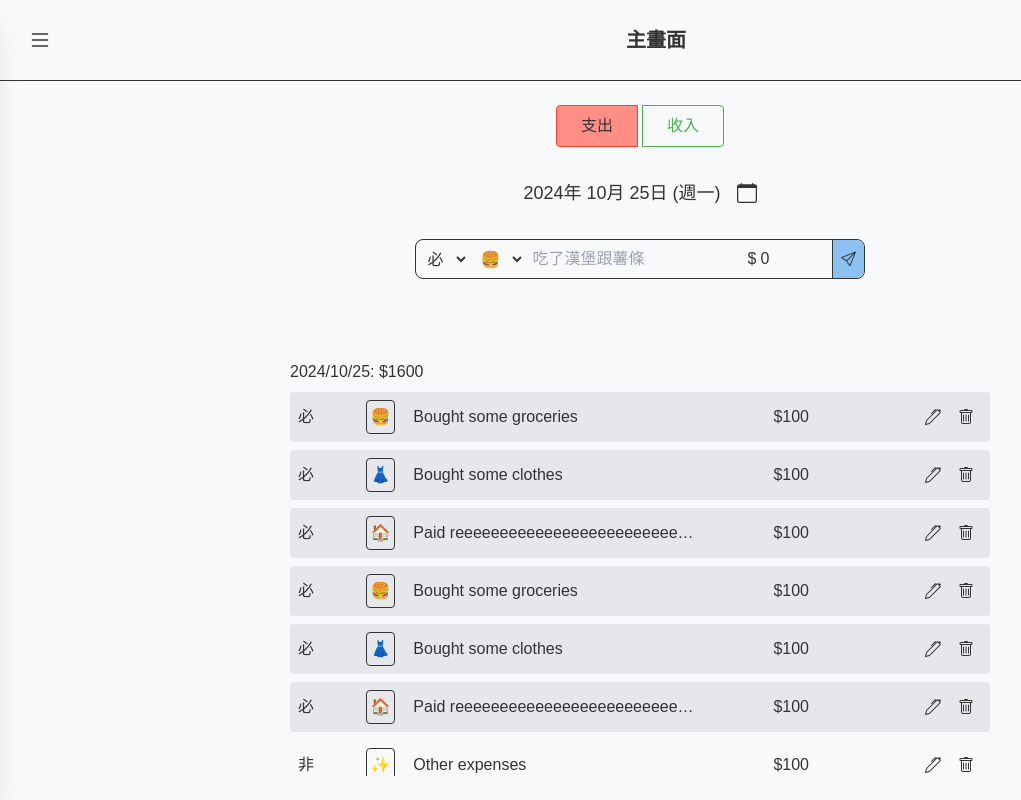
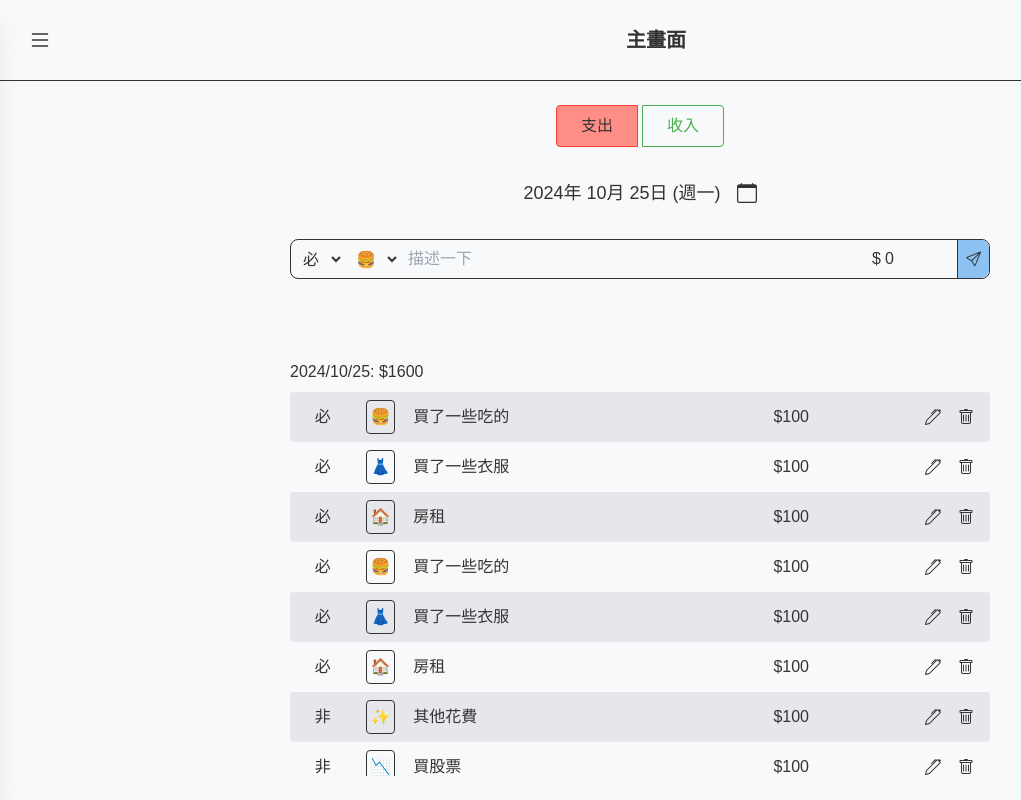
Before and after one commit to KW-Yeh/SpendingTracker, a Next.js app in the folder my-app/: page / in a window 1280 px wide. Shown: the whole page, without its empty margins (0-1021 px from the left). Built offline with nearby package versions, Linux system fonts and the light colour scheme.

Commit message:
Adjust UI

```diff
--- a/my-app/src/composites/EditorBlock.tsx
+++ b/my-app/src/composites/EditorBlock.tsx
@@ -40,10 +40,9 @@ export const EditorBlock = (props: Props) => {
         description,
         amount,
       };
-      console.log('Add new spending:', newSpending);
+      alert('Add new spending: ' + JSON.stringify(newSpending));
       setTimeout(() => {
         setLoading(false);
-        console.log('complete');
       }, 1000);
     },
     [props.type, props.date],
@@ -52,7 +51,7 @@ export const EditorBlock = (props: Props) => {
   return (
     <form
       onSubmit={handleOnSubmit}
-      className="flex h-10 w-fit items-center divide-x divide-text rounded-lg border border-solid border-text"
+      className="max-w-175 flex h-10 w-full items-center divide-x divide-text rounded-lg border border-solid border-text"
     >
       <div className="flex h-full flex-1 items-center text-xs sm:text-sm lg:text-base">
         <select
@@ -72,12 +71,14 @@ export const EditorBlock = (props: Props) => {
             </option>
           ))}
         </select>
-        <input
-          type="text"
-          name="description"
-          className="h-full w-20 bg-transparent p-2 pr-0 focus:outline-0 sm:w-auto sm:flex-1"
-          placeholder="吃了漢堡跟薯條"
-        />
+        <div className="flex-1">
+          <input
+            type="text"
+            name="description"
+            className="h-full w-full bg-transparent p-2 pr-0 focus:outline-0"
+            placeholder="描述一下"
+          />
+        </div>
         <div className="flex h-full items-center gap-1 p-2">
           <span>$</span>
           <input
@@ -91,7 +92,7 @@ export const EditorBlock = (props: Props) => {
       <button
         type="submit"
         disabled={loading}
-        className="flex h-full w-8 items-center justify-center rounded-r-lg hover:bg-primary-300 p-2 transition-colors bg-primary-100"
+        className="flex h-full w-8 shrink-0 items-center justify-center rounded-r-lg bg-primary-100 p-2 transition-colors hover:bg-primary-300"
       >
         <SendIcon className="w-full" />
       </button>
--- a/my-app/src/composites/Header.tsx
+++ b/my-app/src/composites/Header.tsx
@@ -1,12 +1,12 @@
-import { MenuButton } from "@/composites/MenuButton";
-import { RouteTitle } from "@/components/RouteTitle";
+import { MenuButton } from '@/composites/MenuButton';
+import { RouteTitle } from '@/components/RouteTitle';
 
 export const Header = () => {
   return (
-    <div className="sticky w-full left-0 top-0 z-40 p-6 border-b border-solid border-text">
+    <div className="sticky left-0 top-0 z-40 w-full border-b border-solid border-text p-4 sm:p-6">
       <div className="flex items-center">
         <MenuButton />
-        <div className="flex-1 flex justify-center">
+        <div className="flex flex-1 justify-center">
           <RouteTitle />
         </div>
       </div>
--- a/my-app/src/composites/SpendingInfoSection.tsx
+++ b/my-app/src/composites/SpendingInfoSection.tsx
@@ -5,7 +5,7 @@ import { Modal } from '@/components/Modal';
 import { EditorBlock } from '@/composites/EditorBlock';
 import { SpendingList } from '@/composites/SpendingList';
 import { SpendingType } from '@/utils/constants';
-import { ChangeEvent, useRef, useState } from 'react';
+import { ChangeEvent, startTransition, useRef, useState } from 'react';
 
 export const SpendingInfoSection = () => {
   const modalRef = useRef<ModalRef>(null);
@@ -16,7 +16,9 @@ export const SpendingInfoSection = () => {
 
   const handleOnChangeDate = (event: ChangeEvent) => {
     const date = new Date((event.target as HTMLInputElement).value);
-    setSelectedDate(date);
+    startTransition(() => {
+      setSelectedDate(date);
+    });
   };
 
   return (
@@ -37,17 +39,22 @@ const Switch = ({
   type: SpendingType;
   onChange: (type: SpendingType) => void;
 }) => {
+  const handleOnClick = (type: SpendingType) => {
+    startTransition(() => {
+      onChange(type);
+    });
+  };
   return (
     <div className="flex items-center gap-1">
       <button
         className={`rounded-l border border-solid border-red-500 px-6 py-2 text-center transition-colors ${type === SpendingType.Outcome ? 'bg-red-300' : 'text-red-500 hover:bg-red-300'}`}
-        onClick={() => onChange(SpendingType.Outcome)}
+        onClick={() => handleOnClick(SpendingType.Outcome)}
       >
         支出
       </button>
       <button
         className={`rounded-r border border-solid border-green-500 px-6 py-2 text-center transition-colors ${type === SpendingType.Income ? 'bg-green-300' : 'text-green-500 hover:bg-green-300'}`}
-        onClick={() => onChange(SpendingType.Income)}
+        onClick={() => handleOnClick(SpendingType.Income)}
       >
         收入
       </button>
--- a/my-app/src/composites/SpendingList.tsx
+++ b/my-app/src/composites/SpendingList.tsx
@@ -14,7 +14,7 @@ const TEST_DATA: SpendingRecord[] = [
     type: SpendingType.Outcome,
     necessity: Necessity.Need,
     category: '🍔',
-    description: 'Bought some groceries',
+    description: '買了一些吃的',
     amount: 100,
     date: new Date().toUTCString(),
   },
@@ -23,7 +23,7 @@ const TEST_DATA: SpendingRecord[] = [
     type: SpendingType.Outcome,
     necessity: Necessity.Need,
     category: '👗',
-    description: 'Bought some clothes',
+    description: '買了一些衣服',
     amount: 100,
     date: new Date().toUTCString(),
   },
@@ -32,7 +32,7 @@ const TEST_DATA: SpendingRecord[] = [
     type: SpendingType.Income,
     necessity: Necessity.Need,
     category: '📈',
-    description: 'Received salary',
+    description: '賣股票',
     amount: 100,
     date: new Date().toUTCString(),
   },
@@ -41,7 +41,7 @@ const TEST_DATA: SpendingRecord[] = [
     type: SpendingType.Income,
     necessity: Necessity.Need,
     category: '🎁',
-    description: 'Received bonus',
+    description: '路上撿到錢',
     amount: 100,
     date: new Date().toUTCString(),
   },
@@ -50,7 +50,7 @@ const TEST_DATA: SpendingRecord[] = [
     type: SpendingType.Outcome,
     necessity: Necessity.NotNeed,
     category: '🎲',
-    description: 'Bought some games',
+    description: '買遊戲',
     amount: 100,
     date: new Date().toUTCString(),
   },
@@ -59,7 +59,7 @@ const TEST_DATA: SpendingRecord[] = [
     type: SpendingType.Outcome,
     necessity: Necessity.NotNeed,
     category: '📚',
-    description: 'Bought some books',
+    description: '買書',
     amount: 100,
     date: new Date().toUTCString(),
   },
@@ -68,7 +68,7 @@ const TEST_DATA: SpendingRecord[] = [
     type: SpendingType.Outcome,
     necessity: Necessity.NotNeed,
     category: '💊',
-    description: 'Bought some medicine',
+    description: '看醫生',
     amount: 100,
     date: new Date().toUTCString(),
   },
@@ -77,7 +77,7 @@ const TEST_DATA: SpendingRecord[] = [
     type: SpendingType.Outcome,
     necessity: Necessity.NotNeed,
     category: '📉',
-    description: 'Invested in stock',
+    description: '買股票',
     amount: 100,
     date: new Date().toUTCString(),
   },
@@ -86,7 +86,7 @@ const TEST_DATA: SpendingRecord[] = [
     type: SpendingType.Outcome,
     necessity: Necessity.NotNeed,
     category: '✨',
-    description: 'Other expenses',
+    description: '其他花費',
     amount: 100,
     date: new Date().toUTCString(),
   },
@@ -95,7 +95,7 @@ const TEST_DATA: SpendingRecord[] = [
     type: SpendingType.Outcome,
     necessity: Necessity.Need,
     category: '🏠',
-    description: 'Paid reeeeeeeeeeeeeeeeeeeeeeeeeeeeeeeeeeeeent',
+    description: '房租',
     amount: 100,
     date: new Date().toUTCString(),
   },
@@ -123,35 +123,61 @@ export const SpendingList = (props: Props) => {
   );
 
   return (
-    <div className="flex w-full max-w-[700px] flex-1 flex-col justify-end gap-2 text-xs sm:text-sm lg:text-base">
+    <div className="max-w-175 flex w-full flex-1 flex-col justify-end gap-2 text-xs sm:text-sm lg:text-base">
       <h3 className="">{`${year}/${month}/${day}: $${totalAmount}`}</h3>
-      <div className="scrollbar flex h-96 w-full flex-col gap-2 overflow-y-auto overflow-x-hidden">
+      <div className="scrollbar flex h-96 w-full flex-col overflow-y-auto overflow-x-hidden">
         {filteredData.map((spending, index) => (
-          <div
+          <Item
             key={`${spending.id}-${index.toString()}`}
-            className={`grid grid-cols-12 items-center gap-2 rounded p-2 ${spending.necessity === Necessity.Need ? 'bg-gray-200' : ''}`}
-          >
-            <div className="col-span-1">{spending.necessity}</div>
+            spending={spending}
+          />
+        ))}
+      </div>
+    </div>
+  );
+};
+
+const Item = ({ spending }: { spending: SpendingRecord }) => {
+  const handleEdit = () => {
+    alert(
+      `Edit ${spending.id}: ${spending.type} $${spending.amount} ${spending.description}`,
+    );
+  };
+
+  const handleDelete = () => {
+    alert(
+      `Delete ${spending.id}: ${spending.type} $${spending.amount} ${spending.description}`,
+    );
+  };
+  return (
+    <div className="grid grid-cols-12 items-center gap-2 rounded p-2 odd:bg-gray-200">
+      <div className="col-span-1 text-center">{spending.necessity}</div>
       <div className="col-span-1 flex items-center justify-center">
         <div className="rounded border border-solid border-text p-1">
           {spending.category}
         </div>
       </div>
-            <div className="col-span-5 overflow-hidden text-ellipsis whitespace-nowrap">
+      <div
+        title={spending.description}
+        className="col-span-5 overflow-hidden text-ellipsis whitespace-nowrap"
+      >
         {spending.description}
       </div>
       <div className="col-span-2 text-end">${spending.amount}</div>
       <div className="col-span-3 flex items-center justify-end gap-px">
-              <button className="group rounded p-2 transition-colors hover:bg-primary-300">
+        <button
+          onClick={handleEdit}
+          className="group rounded p-2 transition-colors hover:bg-primary-300"
+        >
           <EditIcon className="size-4 transition-colors group-hover:text-background" />
         </button>
-              <button className="group rounded p-2 transition-colors hover:bg-red-300">
+        <button
+          onClick={handleDelete}
+          className="group rounded p-2 transition-colors hover:bg-red-300"
+        >
           <DeleteIcon className="size-4 transition-colors group-hover:text-background" />
         </button>
       </div>
     </div>
-        ))}
-      </div>
-    </div>
   );
 };
--- a/my-app/tailwind.config.ts
+++ b/my-app/tailwind.config.ts
@@ -28,6 +28,9 @@ export default {
         "yellow-300": "var(--secondary-yellow-300)",
         "yellow-500": "var(--secondary-yellow-500)",
       },
+      spacing: {
+        175: '43.75rem', // 700px
+      }
     },
   },
   plugins: [],
```
Also changed, not shown: my-app/src/composites/MenuButton.tsx (+26 -26 lines). Lines whose indentation alone changed are shown as unchanged.
